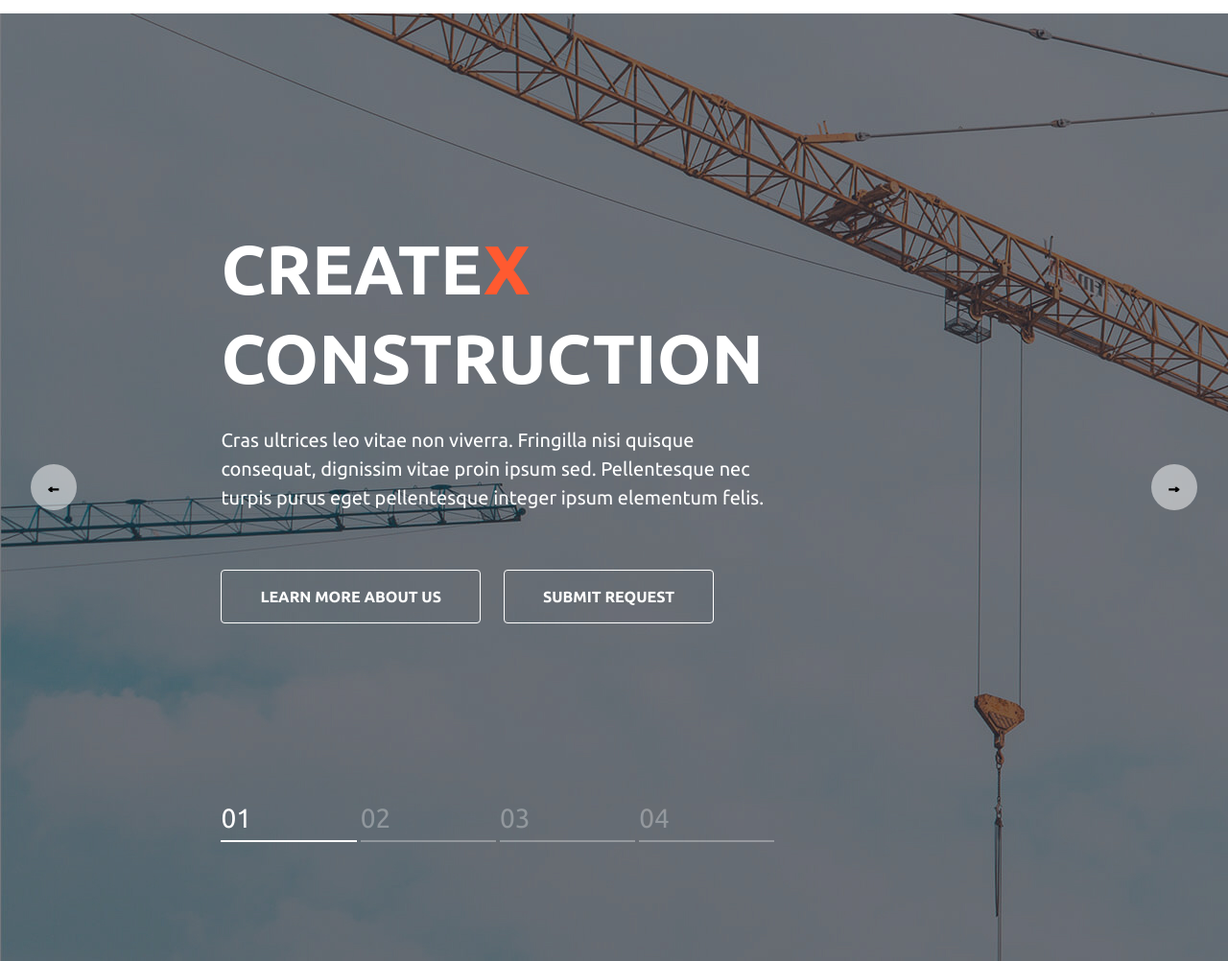
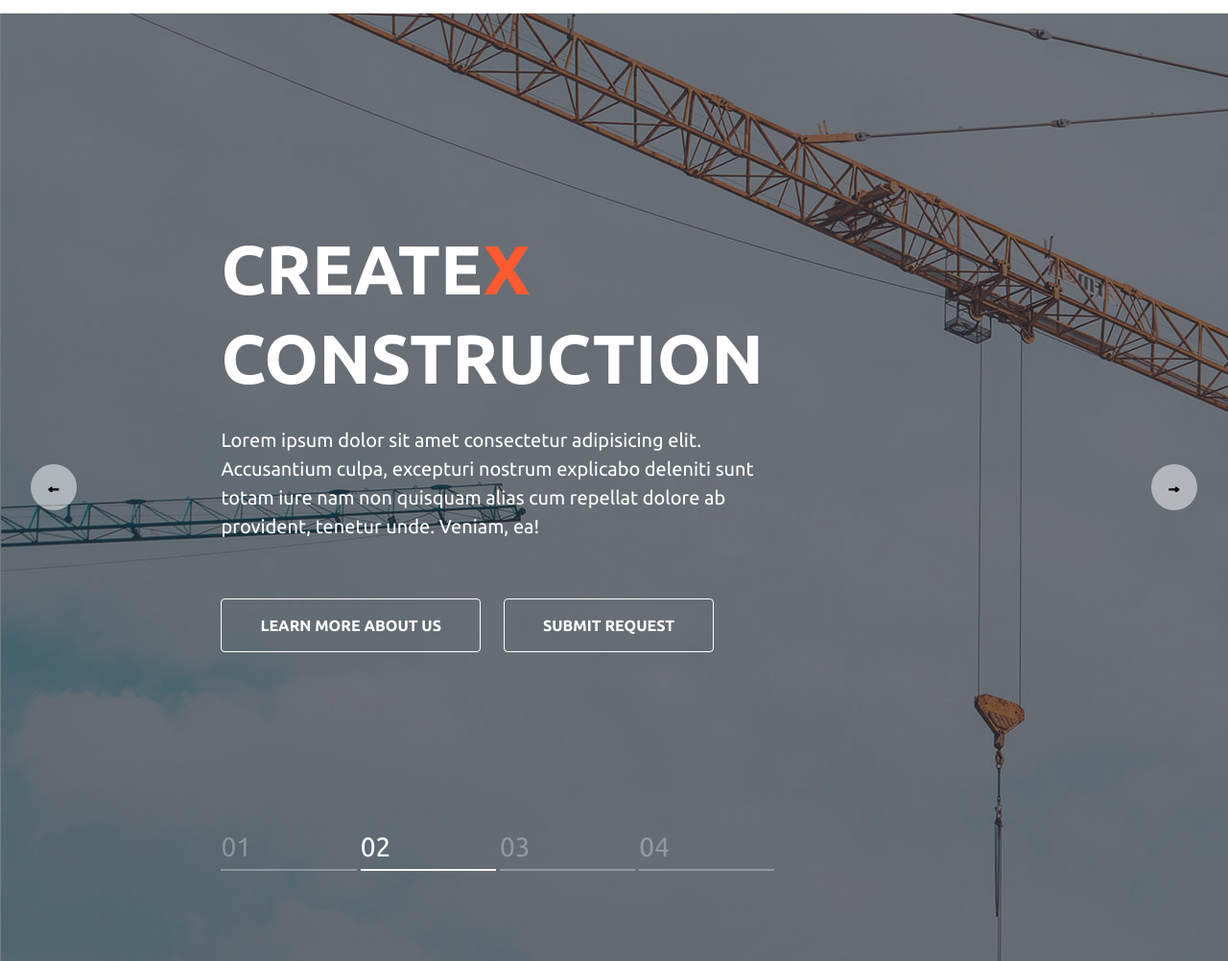
Before and after one commit to Dual1tyxd3v/createx, a website: page source/index.html in a window 1280 px wide. Shown: the part 78-1080 px from the top of the page at 96% size. Drawn offline with Linux system fonts and the light colour scheme.

Commit message:
Implemented slider

```diff
--- a/source/index.html
+++ b/source/index.html
@@ -51,7 +51,7 @@
     <div class="wrapper main__wrapper">
       <div class="main__slider">
         <div class="main__slider-wrapper">
-          <div class="main__slide">
+          <div class="main__slide js-slide">
             <h2 class="main__header">Create<span class="main__header--primary">x</span><br>construction</h2>
             <p class="main__description">
               Cras ultrices leo vitae non viverra. Fringilla nisi quisque consequat,
@@ -63,12 +63,40 @@
               <a href="#" class="main__btn">Submit request</a>
             </div>
           </div>
+          <div class="main__slide js-slide">
+            <h2 class="main__header">Create<span class="main__header--primary">x</span><br>construction</h2>
+            <p class="main__description">
+              Lorem ipsum dolor sit amet consectetur adipisicing elit. Accusantium culpa, excepturi nostrum explicabo deleniti sunt totam iure nam non quisquam alias cum repellat dolore ab provident, tenetur unde. Veniam, ea!
+            </p>
+            <div class="main__buttons">
+              <a href="#" class="main__btn">Learn more about us</a>
+              <a href="#" class="main__btn">Submit request</a>
+            </div>
+          </div>
+          <div class="main__slide js-slide">
+            <h2 class="main__header">Create<span class="main__header--primary">x</span><br>construction</h2>
+            <p class="main__description">
+              Cras ultrices leo vitae non viverra. Fringilla nisi quisque consequat,
+              dignissim vitae proin ipsum sed. Pellentesque nec turpis purus eget pellentesque integer ipsum elementum
+              felis.
+            </p>
+            <div class="main__buttons">
+              <a href="#" class="main__btn">Learn more about us</a>
+              <a href="#" class="main__btn">Submit request</a>
+            </div>
+          </div>
+          <div class="main__slide js-slide">
+            <h2 class="main__header">Create<span class="main__header--primary">x</span><br>construction</h2>
+            <p class="main__description">
+              Lorem ipsum, dolor sit amet consectetur adipisicing elit. Rem, vitae nesciunt. Provident dolores aperiam deserunt, dicta placeat ea iure molestiae veniam porro! Libero iure sed beatae atque mollitia. Itaque, nemo.
+            </p>
+            <div class="main__buttons">
+              <a href="#" class="main__btn">Learn more about us</a>
+              <a href="#" class="main__btn">Submit request</a>
+            </div>
+          </div>
         </div>
         <ul class="main__slider-counter">
-          <li class="main__slider-count main__slider-count--active">01</li>
-          <li class="main__slider-count">02</li>
-          <li class="main__slider-count">03</li>
-          <li class="main__slider-count">04</li>
         </ul>
       </div>
     </div>
@@ -77,6 +105,7 @@
       <button class="main__slider-btn main__slider-btn--right">&rarr;</button>
     </div>
   </main>
+  <script src="./js/slider.js"></script>
   <script src="./js/script.js"></script>
 </body>
 
--- a/source/js/script.js
+++ b/source/js/script.js
@@ -0,0 +1,12 @@
+const mainSliderContainer = document.querySelector('.main__slider');
+const mainSliderWrapper = document.querySelector('.main__slider-wrapper');
+const mainSliderRBtn = document.querySelector('.main__slider-btn--right');
+const mainSliderLBtn = document.querySelector('.main__slider-btn--left');
+const mainSliderCounterContainer = document.querySelector('.main__slider-counter');
+const mainSliderCountTempl = '<li class="main__slider-count">_X_</li>';
+
+const mainSlider = new Slider(mainSliderContainer, mainSliderWrapper, mainSliderRBtn, mainSliderLBtn, {
+  container: mainSliderCounterContainer,
+  template: mainSliderCountTempl,
+  className: 'main__slider-count--active'
+});
--- /dev/null
+++ b/source/js/slider.js
@@ -0,0 +1,57 @@
+const SLIDER_DELAY = 3000;
+
+class Slider {
+  constructor(sliderContainer, sliderWrapper, rightBtn, leftBtn, sliderCounter = null) {
+    this.currentSlide = 0;
+    this.slideWidth = sliderContainer.clientWidth;
+    this.slidesCount = sliderWrapper.querySelectorAll('.js-slide').length - 1;
+    this.wrapper = sliderWrapper;
+    this.wrapper.style.width = `${this.slideWidth * (this.slidesCount + 1)}px`;
+    this.timer = setInterval(() => this._changeSlide(1), SLIDER_DELAY);
+    this.sliderCounter = sliderCounter;
+
+    if (rightBtn && leftBtn) {
+      rightBtn.addEventListener('click', () => this._changeSlide(1, true));
+      leftBtn.addEventListener('click', () => this._changeSlide(-1, true));
+    }
+
+    if (sliderCounter) {
+      this._createCounter();
+    }
+  }
+
+  _changeSlide(direction, isManual = false) {
+    if (isManual) {
+      clearInterval(this.timer);
+    }
+
+    this.currentSlide += direction;
+    if (this.currentSlide > this.slidesCount) {
+      this.currentSlide = 0;
+    }
+    if (this.currentSlide < 0) {
+      this.currentSlide = this.slidesCount;
+    }
+
+    this.wrapper.style.transform = `translateX(-${this.currentSlide * this.slideWidth}px)`;
+
+    if (this.sliderCounter) {
+      const { container, className } = this.sliderCounter;
+      [...container.children].forEach((count, i) => {
+        count.classList.remove(className);
+        if (i === this.currentSlide) {
+          count.classList.add(className);
+        }
+      });
+    }
+  }
+
+  _createCounter() {
+    const { container, template, className } = this.sliderCounter;
+
+    for (let i = 0; i <= this.slidesCount; i++) {
+      container.innerHTML += template.replace('_X_', (i + 1).toString().padStart(2, '0'));
+    }
+    container.children[0].classList.add(className);
+  }
+}
--- a/source/sass/components/main.scss
+++ b/source/sass/components/main.scss
@@ -17,6 +17,8 @@
 
   &__slider-wrapper {
     margin-bottom: 18rem;
+    display: flex;
+    transition: all .4s;
   }
 
   &__header {
@@ -64,6 +66,7 @@
 
   &__slider {
     width: 57.7rem;
+    overflow: hidden;
   }
 
   &__slider-counter {
```
Also changed, not shown: source/css/style.css.
